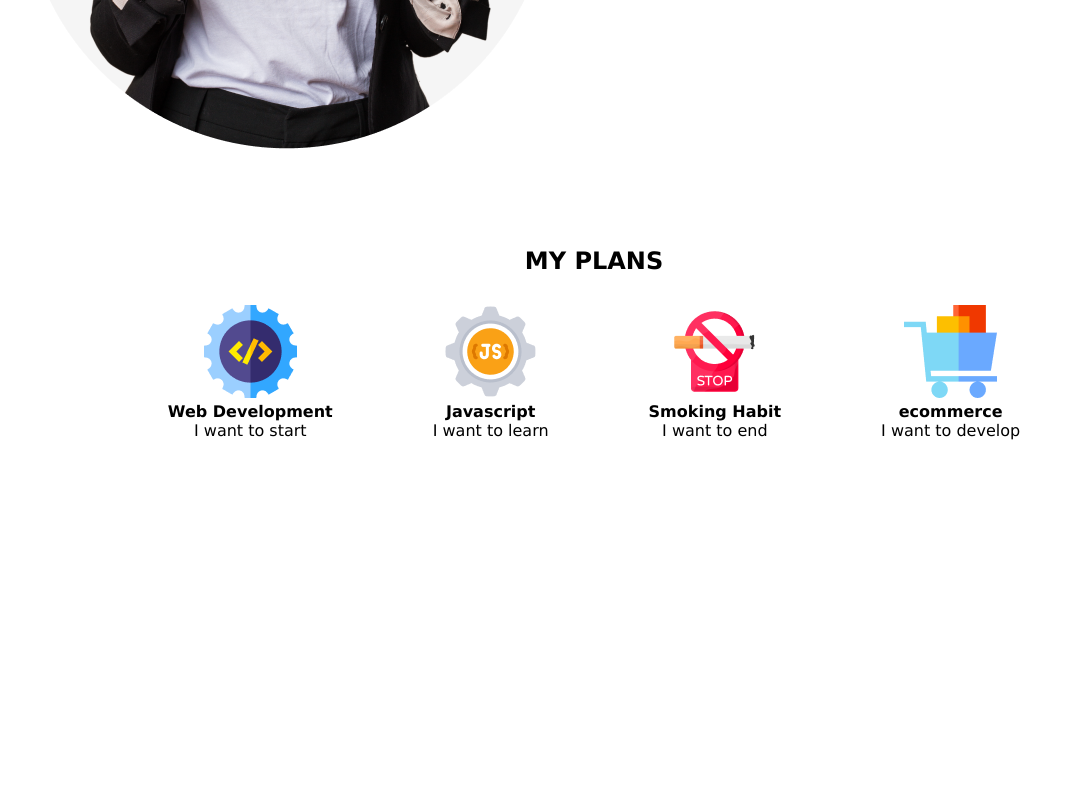
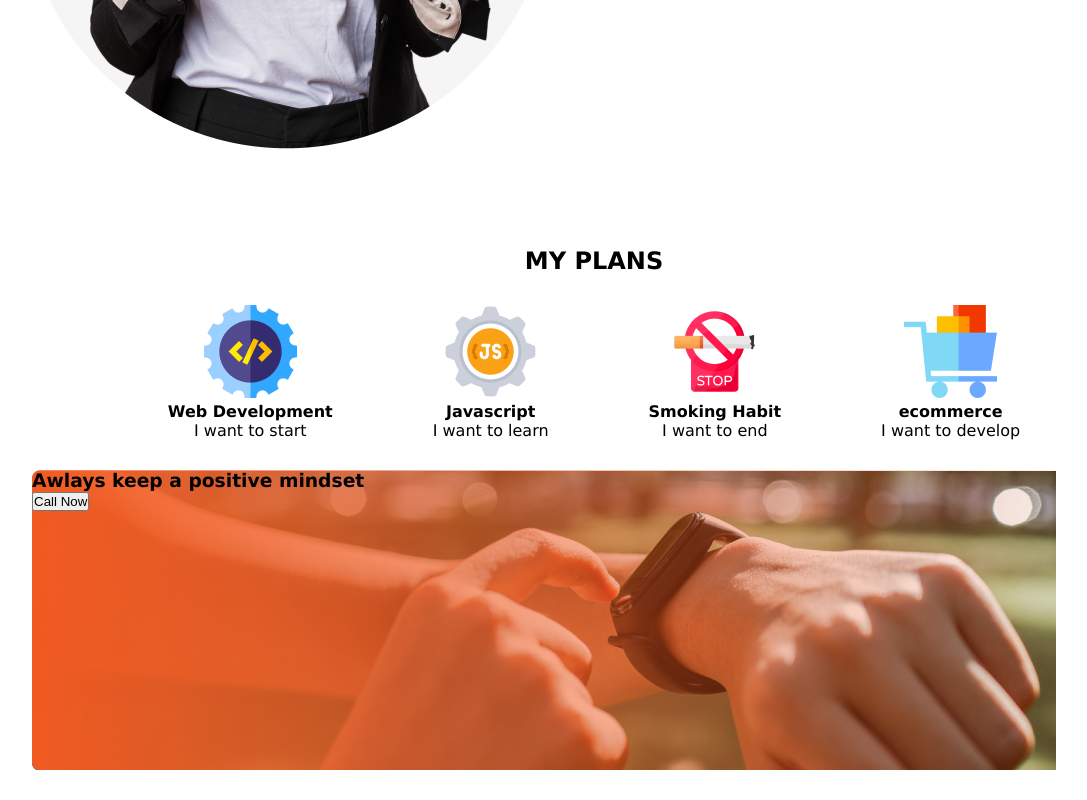
Before and after one commit to Mdafsarx/projects-1, a plain HTML site: page index.html in a window 1280 px wide. Shown: the part 1365-2165 px from the top of the page, without its empty margins (96-1183 px from the left). Before the commit the page ends 1805 px from the top, so only its background shows below. Drawn offline with Linux system fonts and the light colour scheme.

Commit message:
watch img added

```diff
--- a/index.html
+++ b/index.html
@@ -100,6 +100,38 @@
 
 </section>
 
+<section class="watch-background">
+
+<div class="lenear-gradient-baackground">
+
+    <div>
+        <h3>Awlays keep a positive mindset</h3>
+        <button>Call Now</button>
+
+        </div>
+
+</div>
+
+
+
+
+
+</section>
+
+
+
+
+
+
+
+
+
+
+
+
+
+
+
 
 
 </main>
--- a/style.css
+++ b/style.css
@@ -90,3 +90,22 @@ padding-left: 100px;
 text-align: center;
 
 }
+
+/* the watch section */
+
+.watch-background{
+background-image: url("./images/watch.png");
+max-width: 80%;
+margin: 30px auto;
+background-repeat: no-repeat;
+height: 300px;
+
+}
+
+.lenear-gradient-baackground{
+background-image: url("./images/gradient3.png");
+height: 300px;
+background-repeat: no-repeat;
+
+
+}
```
